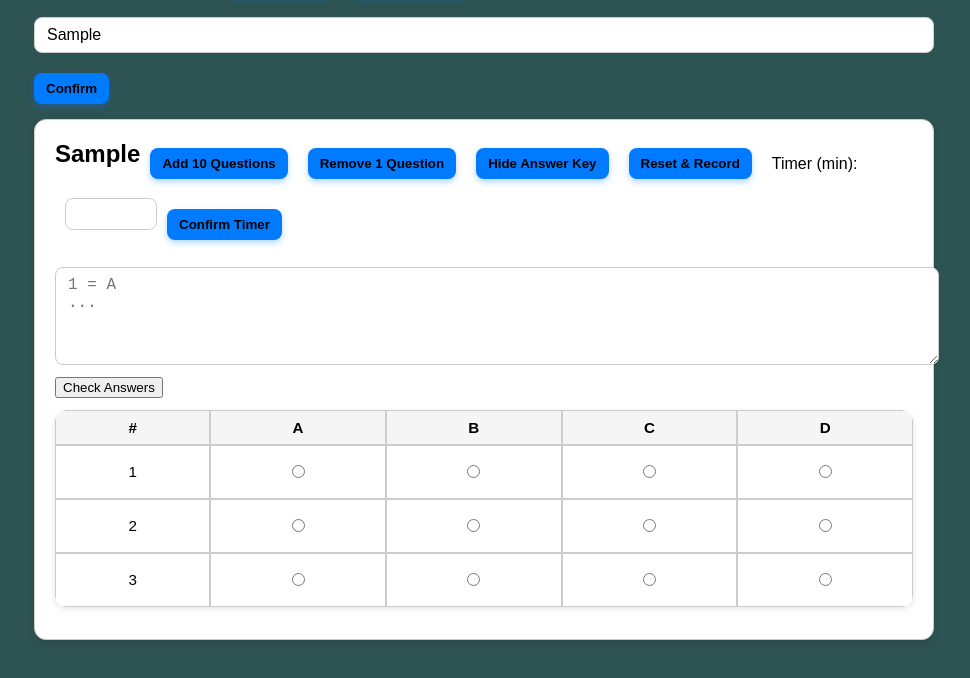
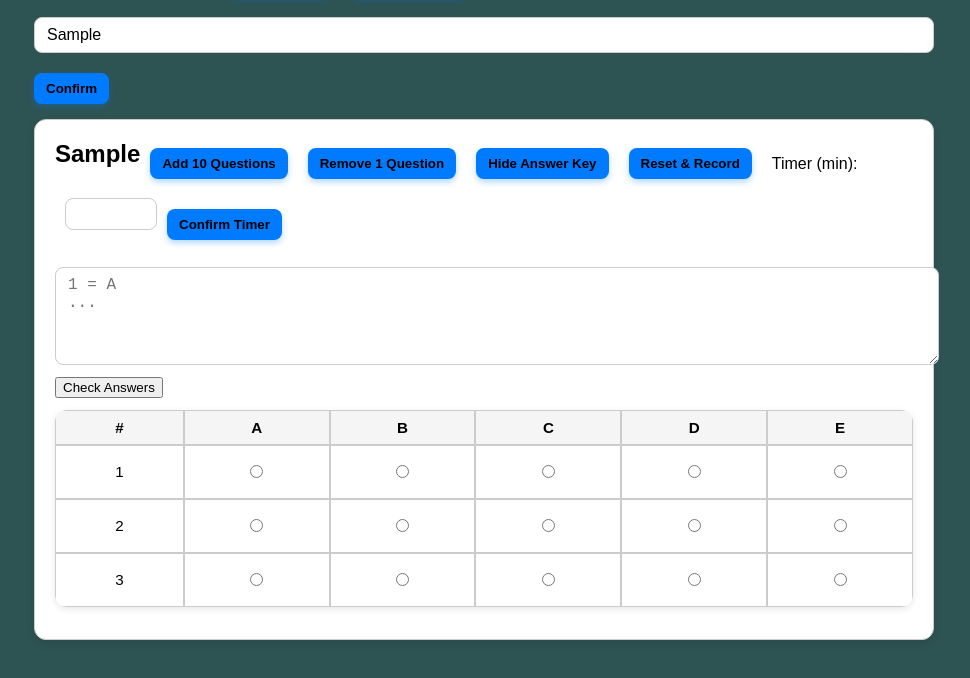
Before and after one commit to Kewnric/answersheet, a plain HTML site: page index.html in a window 1280 px wide. Both pictures are taken after typing "Sample", "Sample" into the empty fields and a click on the button "Add Section". Shown: the part 134-812 px from the top of the page, without its empty margins (156-1126 px from the left). Drawn offline with Linux system fonts and the light colour scheme.

Commit message:
Update index.html

```diff
--- a/index.html
+++ b/index.html
@@ -282,7 +282,7 @@
         </div>
         <textarea class="key" placeholder="1 = A\n..."></textarea>
         <button class="checkAns">Check Answers</button>
-        <table><thead><tr><th>#</th><th>A</th><th>B</th><th>C</th><th>D</th></tr></thead><tbody></tbody></table>
+        <table><thead><tr><th>#</th><th>A</th><th>B</th><th>C</th><th>D</th><th>E</th></tr></thead><tbody></tbody></table>
         <div class="output"></div>
       `;
       document.getElementById('sections').appendChild(sec);
@@ -376,7 +376,7 @@
         const idx = tbody.children.length + 1;
         const tr = document.createElement('tr');
         let cells = `<td>${idx}</td>`;
-        ['A', 'B', 'C', 'D'].forEach(l => {
+        ['A', 'B', 'C', 'D', 'E'].forEach(l => {
           cells += `<td><label><input type="radio" name="${sectionId}_q${idx}" value="${l}"></label></td>`;
         });
         tr.innerHTML = cells;
@@ -395,7 +395,7 @@
         if (parts.length === 2) {
           const num = parseInt(parts[0]);
           const ans = parts[1].toUpperCase();
-          if (['A', 'B', 'C', 'D'].includes(ans)) key[num] = ans;
+          if (['A', 'B', 'C', 'D', 'E'].includes(ans)) key[num] = ans;
         }
       });
       return key;
```
